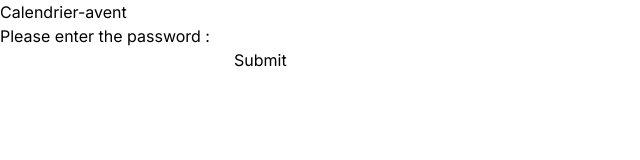
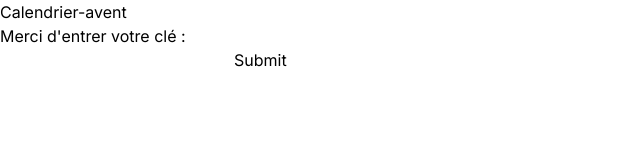
Before and after one commit to Fayorg/calendrier-avant, a Next.js app: page / in a window 1280 px wide. Shown: the top 160 px of the page, without its empty margins (0-640 px from the left). Built offline with nearby package versions, Linux system fonts and the light colour scheme.

Commit message:
fix: text

```diff
--- a/app/page.tsx
+++ b/app/page.tsx
@@ -1,11 +1,17 @@
 'use client';
 
-import { useState } from 'react';
+import { useState, useEffect } from 'react';
 import { useRouter } from 'next/navigation';
 
 export default function Home() {
 	const [password, setPassword] = useState('');
 	const router = useRouter();
+
+	useEffect(() => {
+		if (localStorage.getItem('@password')) {
+			router.push('/play');
+		}
+	}, [router]);
 
 	function handleSubmit(event: React.FormEvent<HTMLFormElement>) {
 		event.preventDefault();
@@ -15,9 +21,9 @@ export default function Home() {
 	}
 
 	return (
-		<div className={""}>
-			<h1 className={"border-l-blue-600"}>Calendrier-avent</h1>
-			<p>Please enter the password :</p>
+		<div className={''}>
+			<h1 className={'border-l-blue-600'}>Calendrier-avent</h1>
+			<p>Merci d'entrer votre clé :</p>
 			<form onSubmit={handleSubmit}>
 				<input type="password" id="password" name="password" value={password} onChange={(e) => setPassword(e.target.value)}></input>
 				<input type="submit" value="Submit"></input>
```
